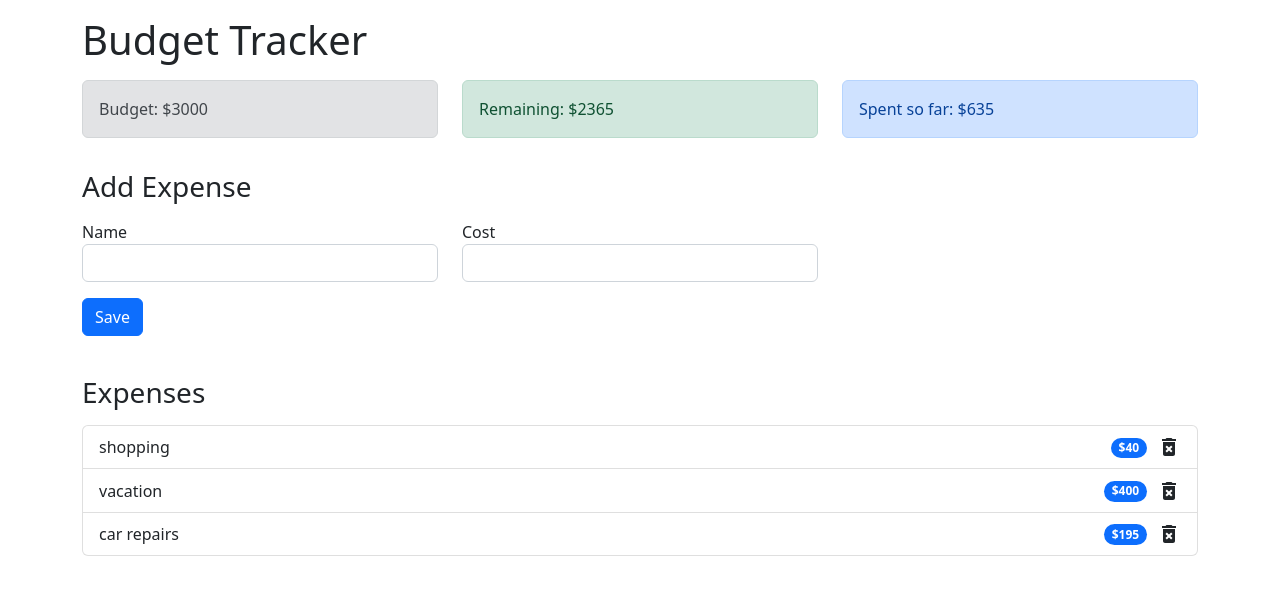
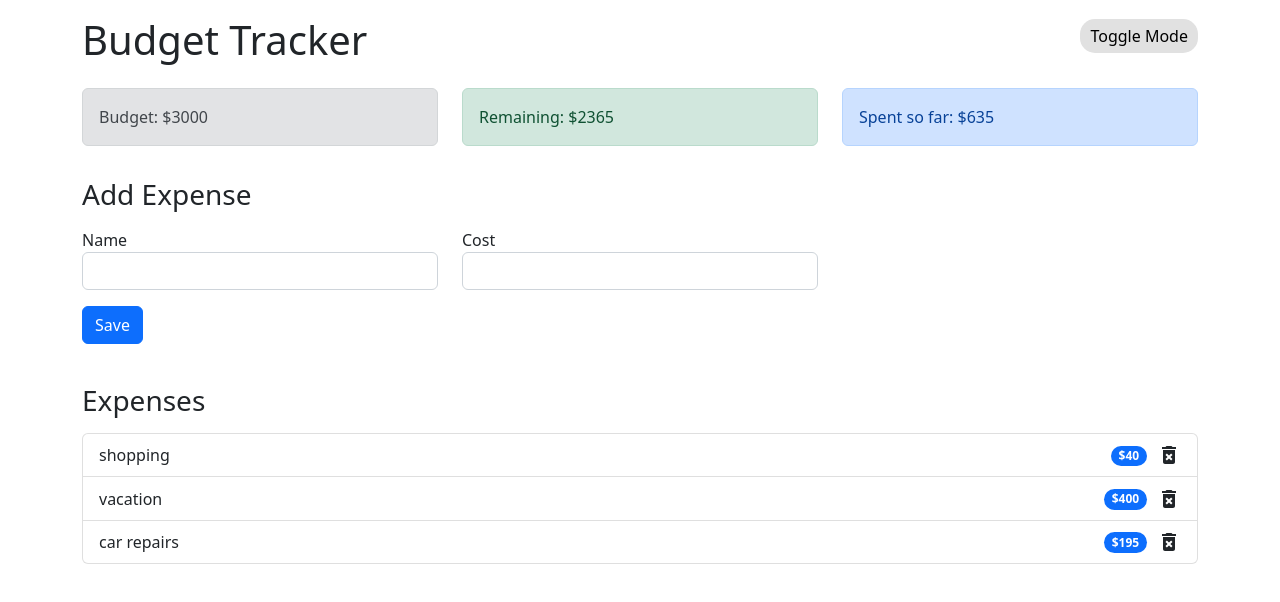
Before and after one commit to answebdev/react-budget-app, a React (Create React App) app: page / in a window 1280 px wide. Shown: the top 602 px of the page. Built offline with nearby package versions, Linux system fonts and the light colour scheme.

Commit message:
add toggle button

```diff
--- /dev/null
+++ b/src/App.css
@@ -0,0 +1,11 @@
+.toggle {
+  background-color: #e1e1e1;
+  border: none;
+  border-radius: 15px;
+  padding: 5px 10px;
+}
+
+.dark-mode {
+  background-color: #222222;
+  color: #ffffff;
+}
--- a/src/App.js
+++ b/src/App.js
@@ -1,4 +1,4 @@
-import React from 'react';
+import React, { useState } from 'react';
 import Budget from './components/Budget';
 import Remaining from './components/Remaining';
 import ExpenseTotal from './components/ExpenseTotal';
@@ -6,15 +6,42 @@ import ExpenseList from './components/ExpenseList';
 import AddExpenseForm from './components/AddExpenseForm';
 import { AppProvider } from './context/AppContext';
 import 'bootstrap/dist/css/bootstrap.min.css';
+import './App.css';
 
 // Video: https://www.youtube.com/watch?v=aeYxBd1it7I
 // Code: https://github.com/chrisblakely01/react-budget-app
 
 const App = () => {
+  const [darkMode, setDarkMode] = useState(false);
+
+  const handleToggleDarkMode = () => {
+    setDarkMode(!darkMode);
+  };
+
   return (
     <AppProvider>
-      <div className='container'>
-        <h1 className='mt-3'>Budget Tracker</h1>
+      <div className={`container ${darkMode && 'dark-mode'}`}>
+        <div
+          style={{
+            display: 'flex',
+            justifyContent: 'space-between',
+            alignItems: 'center',
+          }}
+        >
+          <div>
+            <h1 className='mt-3'>Budget Tracker</h1>
+          </div>
+          <div>
+            {' '}
+            <button
+              onClick={() => handleToggleDarkMode()}
+              // class='btn btn-primary'
+              className='toggle'
+            >
+              Toggle Mode
+            </button>
+          </div>
+        </div>
         <div className='row mt-3'>
           <div className='col-sm'>
             <Budget />
```
